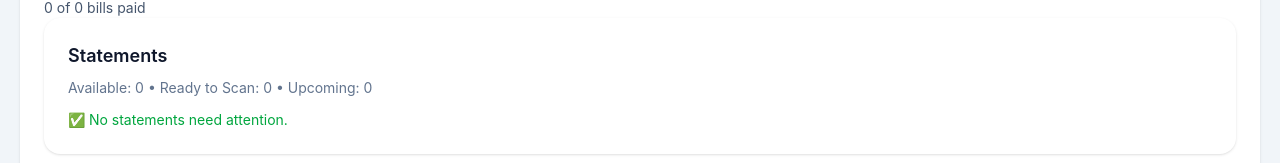
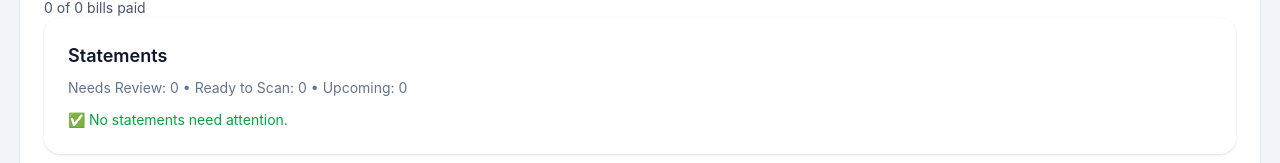
Before and after one commit to KMTorres21/DebtCrusher, a React (Vite) app: page / in a window 1280 px wide. Shown: the part 1020-1183 px from the top of the page. Built offline with nearby package versions, Linux system fonts and the light colour scheme.

Commit message:
fix: review-scan-needs attention count

```diff
--- a/src/pages/DashboardPage.tsx
+++ b/src/pages/DashboardPage.tsx
@@ -179,12 +179,6 @@ function getDaysUntilStatement(
   item.reviewed
   ).length;
 
-  const needsReviewCount =
-  statementItems.filter(
-  (item) =>
-  !item.reviewed
-  ).length;
-
   const scannedCount =
   statementItems.filter(
     (item) =>
@@ -197,10 +191,25 @@ function getDaysUntilStatement(
       !item.scanned
   ).length;
 
+  const activeStatementItems =
+      statementItems.filter(
+      (item) =>
+      !item.reviewed ||
+      !item.scanned
+      );
+
+
   const availableCount =
-  statementItems.filter(
+  activeStatementItems.filter(
     (item) =>
       item.daysUntil <= 0
+  ).length;
+
+  const needsReviewCount =
+  activeStatementItems.filter(
+    (item) =>
+      item.daysUntil <= 0 &&
+      !item.reviewed
   ).length;
 
   const attentionNeeded =
@@ -212,14 +221,6 @@ function getDaysUntilStatement(
         !item.scanned
       )
   );
-
-    const activeStatementItems =
-      statementItems.filter(
-      (item) =>
-      !item.reviewed ||
-      !item.scanned
-      );
-
     const availableStatements =
       activeStatementItems.filter(
       (item) =>
@@ -353,7 +354,7 @@ function getDaysUntilStatement(
         </h3>
 
         <p className="mt-2 text-sm text-slate-500">
-          Available: {availableCount} •{" "}
+          Needs Review: {needsReviewCount} •{" "}
           Ready to Scan: {readyToScanCount} •{" "}
           Upcoming: {upcomingCount}
         </p>
```
